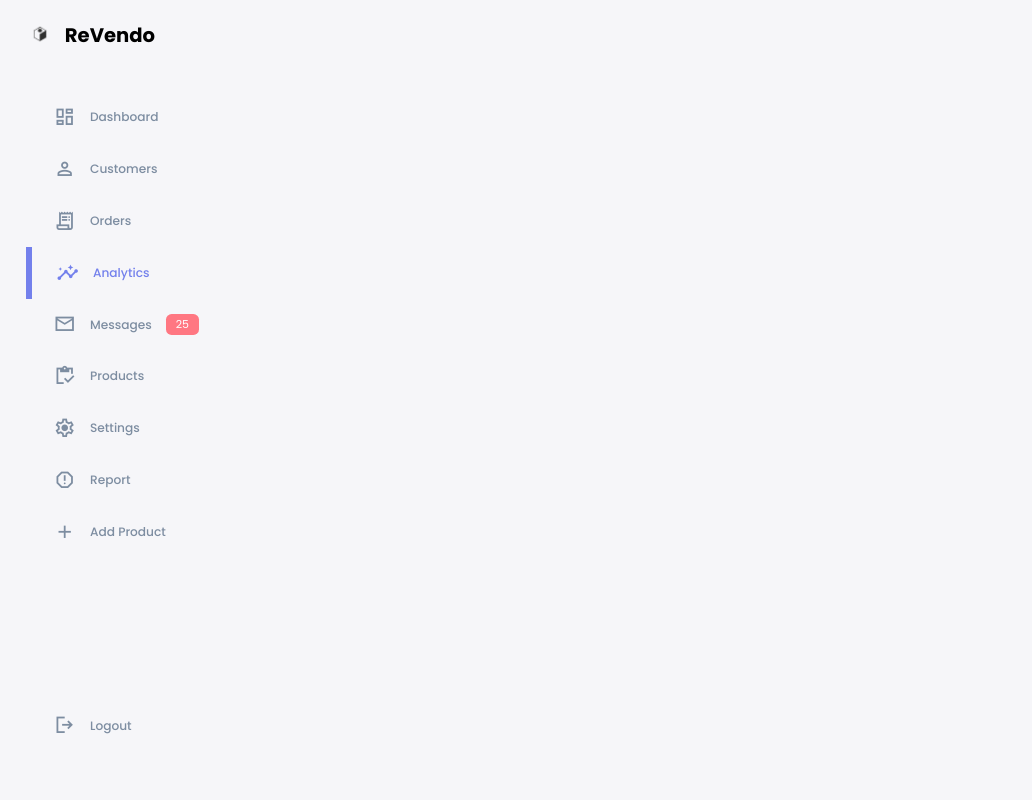
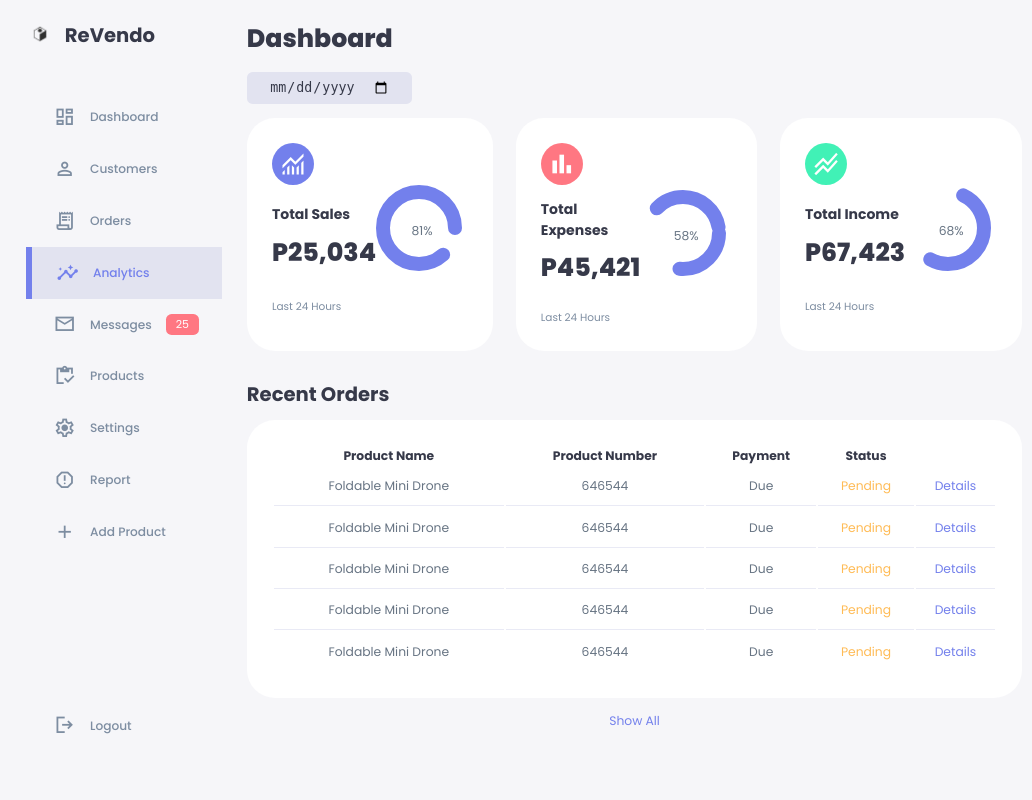
Before and after one commit to mjasper30/ReVendo, a PHP site: page / in a window 1280 px wide. Shown: the whole page, without its empty margins (0-1032 px from the left). Run offline with PHP 8.4, Linux system fonts and the light colour scheme.

Commit message:
main section done

```diff
--- a/website/index.html
+++ b/website/index.html
@@ -78,6 +78,128 @@
           >
         </div>
       </aside>
+      <!-- End of Aside -->
+      <main>
+        <h1>Dashboard</h1>
+
+        <div class="date">
+          <input type="date" />
+        </div>
+
+        <div class="insights">
+          <div class="sales">
+            <span class="material-symbols-sharp"> monitoring </span>
+            <div class="middle">
+              <div class="left">
+                <h3>Total Sales</h3>
+                <h1>P25,034</h1>
+              </div>
+              <div class="progress">
+                <svg>
+                  <circle cx="38" cy="38" r="36"></circle>
+                </svg>
+                <div class="number">
+                  <p>81%</p>
+                </div>
+              </div>
+            </div>
+            <small class="text-muted">Last 24 Hours</small>
+          </div>
+          <!-- End of Sales -->
+          <div class="expenses">
+            <span class="material-symbols-sharp"> bar_chart </span>
+            <div class="middle">
+              <div class="left">
+                <h3>Total Expenses</h3>
+                <h1>P45,421</h1>
+              </div>
+              <div class="progress">
+                <svg>
+                  <circle cx="38" cy="38" r="36"></circle>
+                </svg>
+                <div class="number">
+                  <p>58%</p>
+                </div>
+              </div>
+            </div>
+            <small class="text-muted">Last 24 Hours</small>
+          </div>
+          <!-- End of Expenses -->
+          <div class="income">
+            <span class="material-symbols-sharp"> stacked_line_chart </span>
+            <div class="middle">
+              <div class="left">
+                <h3>Total Income</h3>
+                <h1>P67,423</h1>
+              </div>
+              <div class="progress">
+                <svg>
+                  <circle cx="38" cy="38" r="36"></circle>
+                </svg>
+                <div class="number">
+                  <p>68%</p>
+                </div>
+              </div>
+            </div>
+            <small class="text-muted">Last 24 Hours</small>
+          </div>
+          <!-- End of Income -->
+        </div>
+        <!-- End of Insights -->
+
+        <div class="recent-orders">
+          <h2>Recent Orders</h2>
+          <table>
+            <thead>
+              <tr>
+                <th>Product Name</th>
+                <th>Product Number</th>
+                <th>Payment</th>
+                <th>Status</th>
+                <th></th>
+              </tr>
+            </thead>
+            <tbody>
+              <tr>
+                <td>Foldable Mini Drone</td>
+                <td>646544</td>
+                <td>Due</td>
+                <td class="warning">Pending</td>
+                <td class="primary">Details</td>
+              </tr>
+              <tr>
+                <td>Foldable Mini Drone</td>
+                <td>646544</td>
+                <td>Due</td>
+                <td class="warning">Pending</td>
+                <td class="primary">Details</td>
+              </tr>
+              <tr>
+                <td>Foldable Mini Drone</td>
+                <td>646544</td>
+                <td>Due</td>
+                <td class="warning">Pending</td>
+                <td class="primary">Details</td>
+              </tr>
+              <tr>
+                <td>Foldable Mini Drone</td>
+                <td>646544</td>
+                <td>Due</td>
+                <td class="warning">Pending</td>
+                <td class="primary">Details</td>
+              </tr>
+              <tr>
+                <td>Foldable Mini Drone</td>
+                <td>646544</td>
+                <td>Due</td>
+                <td class="warning">Pending</td>
+                <td class="primary">Details</td>
+              </tr>
+            </tbody>
+          </table>
+          <a href="#">Show All</a>
+        </div>
+      </main>
     </div>
   </body>
 </html>
--- a/website/style.css
+++ b/website/style.css
@@ -7,9 +7,9 @@
   --color-warning: #ffbb55;
   --color-white: #fff;
   --color-info-dark: #7d8da1;
-  --color-info-light: #dceleb;
+  --color-info-light: #dfdfe4;
   --color-dark: #363949;
-  --color-light: Orgba(132, 139, 200, 0.18);
+  --color-light: rgba(132, 139, 200, 0.18);
   --color-primary-variant: #111e88;
   --color-dark-variant: #677483;
   --color-background: #f6f6f9;
@@ -44,6 +44,7 @@ body {
   background: var(--color-background);
   user-select: none;
   overflow-x: hidden;
+  color: var(--color-dark);
 }
 
 .container {
@@ -219,3 +220,160 @@ aside .sidebar .message-count {
   font-size: 11px;
   border-radius: var(--border-radius-1);
 }
+
+/* Main */
+main {
+  margin-top: 1.4rem;
+}
+
+main .date {
+  display: inline-block;
+  background: var(--color-light);
+  border-radius: var(--border-radius-1);
+  margin-top: 1rem;
+  padding: 0.5rem 1.6rem;
+}
+
+main .date input[type="date"] {
+  background: transparent;
+  color: var(--color-dark);
+}
+
+main .insights {
+  display: grid;
+  grid-template-columns: repeat(3, 1fr);
+  gap: 1.6rem;
+}
+
+main .insights > div {
+  background: var(--color-white);
+  padding: var(--card-padding);
+  border-radius: var(--card-border-radius);
+  margin-top: 1rem;
+  box-shadow: var(--color-dark);
+  transition: all 300ms ease;
+}
+
+main .insights > div:hover {
+  box-shadow: none;
+}
+
+main .insights > div span {
+  background: var(--color-primary);
+  padding: 0.5rem;
+  border-radius: 50%;
+  color: var(--color-white);
+  font-size: 2rem;
+}
+
+main .insights > div.expenses span {
+  background: var(--color-danger);
+}
+
+main .insights > div.income span {
+  background: var(--color-success);
+}
+
+main .insights > div .middle {
+  display: flex;
+  align-items: center;
+  justify-content: space-between;
+}
+
+main .insights h3 {
+  margin: 1rem 0 0.6rem;
+  font-size: 1rem;
+}
+
+main .insights .progress {
+  position: relative;
+  width: 92px;
+  height: 92px;
+  border-radius: 50%;
+}
+
+main .insights svg {
+  width: 7rem;
+  height: 7rem;
+}
+
+main .insights svg circle {
+  fill: none;
+  stroke: var(--color-primary);
+  stroke-width: 14;
+  stroke-linecap: round;
+  transform: translate(5px, 5px);
+  stroke-dasharray: 110;
+  stroke-dashoffset: 92;
+}
+
+main .insights .sales svg circle {
+  stroke-dashoffset: -30;
+  stroke-dasharray: 200;
+}
+
+main .insights .expenses svg circle {
+  stroke-dashoffset: 20;
+  stroke-dasharray: 80;
+}
+
+main .insights .income svg circle {
+  stroke-dashoffset: 35;
+  stroke-dasharray: 110;
+}
+
+main .insights .progress .number {
+  position: absolute;
+  top: 0;
+  left: 0;
+  height: 100%;
+  width: 100%;
+  display: flex;
+  justify-content: center;
+  align-items: center;
+}
+
+main .insights small {
+  margin-top: 1.6rem;
+  display: block;
+}
+
+/* Recent Orders */
+main .recent-orders {
+  margin-top: 2rem;
+}
+
+main .recent-orders h2 {
+  margin-bottom: 0.8rem;
+}
+
+main .recent-orders table {
+  background: var(--color-white);
+  width: 100%;
+  border-radius: var(--card-border-radius);
+  padding: var(--card-padding);
+  text-align: center;
+  box-shadow: var(--box-shadow);
+  transition: all 300ms ease;
+}
+
+main .recent-orders table:hover {
+  box-shadow: none;
+}
+
+main table tbody td {
+  height: 2.8rem;
+  border-bottom: 1px solid var(--color-light);
+  color: var(--color-dark-variant);
+}
+
+main table tbody tr:last-child td {
+  border: none;
+}
+
+main .recent-orders a {
+  text-align: center;
+  display: block;
+  margin: 1rem auto;
+  color: var(--color-primary);
+}
```
